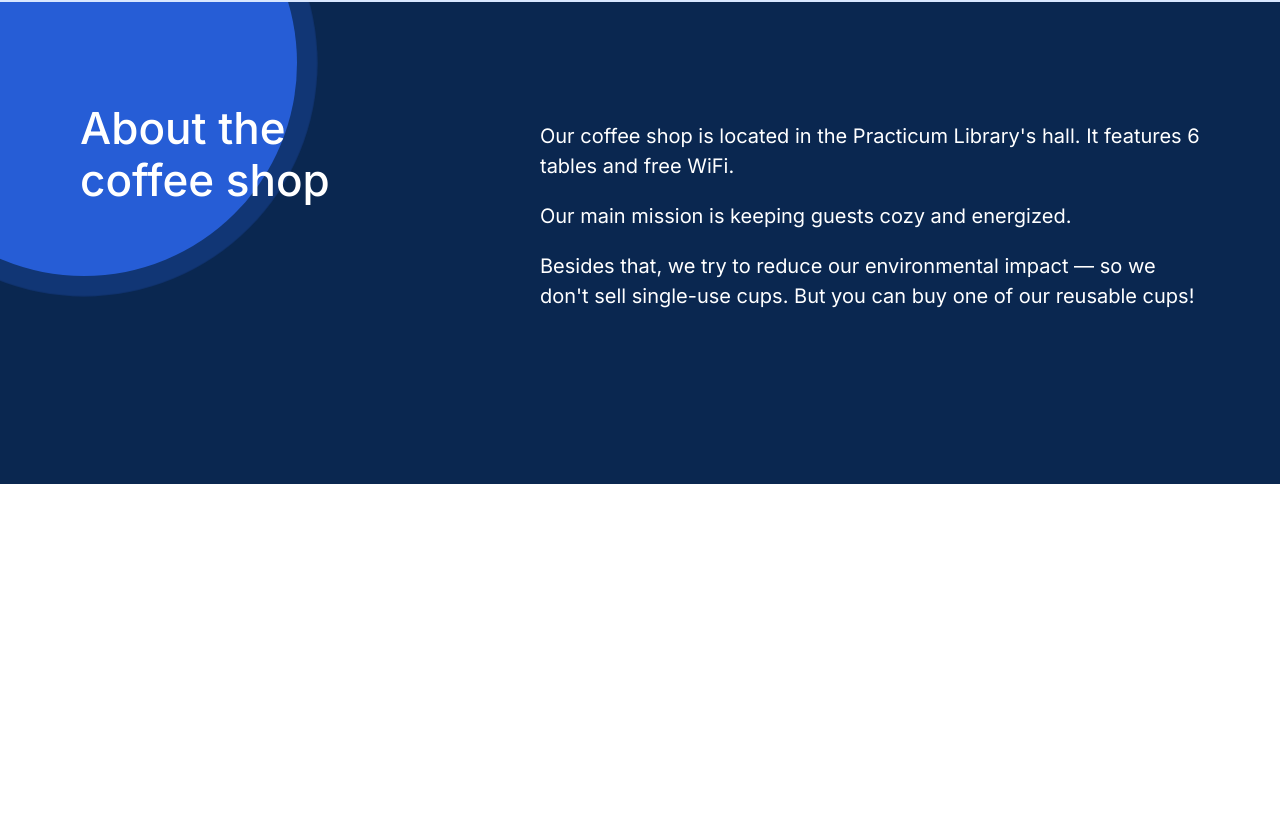
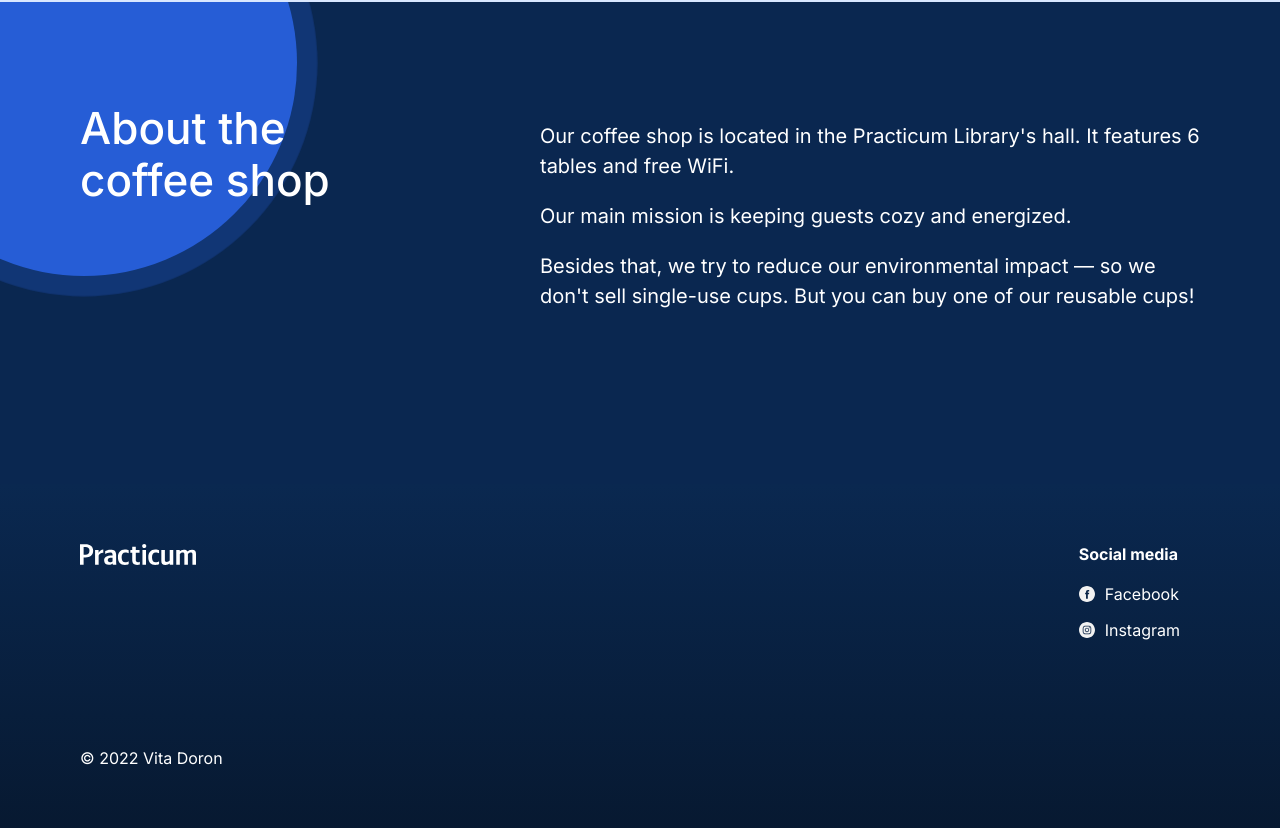
Before and after one commit to tata-fritata/se_project_coffeeshop, a plain HTML site: page index.html in a window 1280 px wide. Shown: the part 3970-4798 px from the top of the page. Before the commit the page ends 4454 px from the top, so only its background shows below. Drawn offline with Linux system fonts and the light colour scheme.

Commit message:
finish footer

```diff
--- a/index.html
+++ b/index.html
@@ -29,16 +29,16 @@
         <nav class="nav">
           <ul class="nav__links">
             <li>
-              <a class="nav__link">Menu</a>
+              <a href="#Menu" class="nav__link">Menu</a>
             </li>
             <li>
-              <a class="nav__link">Recipes</a>
+              <a href="#Recipes" class="nav__link">Recipes</a>
             </li>
             <li>
-              <a class="nav__link">Book a table</a>
+              <a href="#Reservation" class="nav__link">Book a table</a>
             </li>
             <li>
-              <a class="nav__link">Contacts</a>
+              <a href="#Footer" class="nav__link">Contacts</a>
             </li>
           </ul>
         </nav>
@@ -91,7 +91,7 @@
           </div>-->
       </header>
       <main class="main">
-        <section class="menu">
+        <section id="Menu" class="menu">
           <div class="menu__title">Menu</div>
           <div class="menu__subtitle">
             <p>
@@ -199,7 +199,7 @@
             </div>
           </div>
         </section>
-        <section class="recipes">
+        <section id="Recipes" class="recipes">
           <div class="recipes__title">Recipes</div>
           <div class="recipes__subtitle">
             <p>
@@ -246,7 +246,7 @@
             </div>
           </div>
         </section>
-        <section class="reservation">
+        <section id="Reservation" class="reservation">
           <div class="reservation__title">Book a table</div>
           <form class="form reservation__form">
             <fieldset class="form__fieldset">
@@ -311,7 +311,7 @@
             </fieldset>
           </form>
         </section>
-        <section id="About" class="about">
+        <section class="about">
 
 <!--ksdhfsdhfsdhfksjdhfkjsdhfkjsdhjkfhsd-->
 
@@ -338,7 +338,49 @@
 
         </section>
       </main>
-      <footer class="footer"></footer>
+      <footer id="Footer" class="footer">
+
+<!--sdjfhshfodfoidsuofiudsoifuoisdufoidsuofiusdoi-->
+
+          <div class="footer__content">
+            <div class="footer__column">
+              <img
+                src="./image/practicum_logo.svg"
+                alt="logo"
+                class="footer__logo"
+              />
+            </div>
+            <div class="footer__column footer__column_content_social">
+              <h4 class="footer__social-heading">Social media</h4>
+              <ul class="footer__list">
+                <li class="footer__list-item">
+                  <a href="#" class="footer__social-link">
+                    <img
+                      src="./image/facebook_white.svg"
+                      alt="Facebook icon"
+                      class="footer__social-icon"
+                    />
+                    Facebook
+                  </a>
+                </li>
+                <li class="footer__list-item">
+                  <a href="#" class="footer__social-link">
+                    <img
+                      src="./image/instagram_white.svg"
+                      alt="Instagram icon"
+                      class="footer__social-icon"
+                    />
+                    Instagram
+                  </a>
+                </li>
+              </ul>
+            </div>
+          </div>
+          <p class="footer__copyright">© 2022 Vita Doron</p>
+
+<!--sdjfhshfodfoidsuofiudsoifuoisdufoidsuofiusdoi-->
+
+      </footer>
     </div>
   </body>
 </html>
--- a/pages/index.css
+++ b/pages/index.css
@@ -55,7 +55,7 @@
 }
 .nav__link {
   color: #000000;
-  transition: color 0.3s linear;
+  transition: color 0.2s linear;
   text-decoration: none;
   font-family: Inter;
   font-style: normal;
@@ -314,6 +314,12 @@
   width: 385px;
   color: #ffffff;
   font-weight: 500;
+  border-radius: 4px;
+  opacity: 100%;
+  transition: opacity 0.3s linear;
+}
+.form__button:hover {
+  opacity: 70%;
 }
 .form__input-checkbox {
   border-radius: 2px;
@@ -381,5 +387,73 @@
   left: -129px;
 }
 .about__circle_animation_blurred {
-  animation: pulsate 1.3s ease-in-out infinite backwards;
+  animation: pulsate 1.3s ease-in-out infinite both;
 }
+
+/* FOOTER */
+
+.footer {
+  box-sizing: border-box;
+  background: linear-gradient(180deg, #0a2850 0%, #071931 100%);
+  color: #fff;
+  padding: 60px 100px 0 80px;
+  /*min-height: 224px;*/
+}
+
+.footer__content {
+  display: flex;
+  justify-content: space-between;
+}
+.footer__column_content_social {
+}
+
+.footer__logo {
+  width: 116px;
+  height: 21px;
+}
+
+.footer__list {
+  list-style-type: none;
+  padding: 0;
+  margin: 0;
+}
+
+.footer__list-item {
+  margin-bottom: 16px;
+}
+.footer__list-item:last-of-type {
+  margin-bottom: 0;
+}
+
+.footer__social-heading {
+  margin: 0 0 20px;
+}
+
+.footer__social-link {
+  display: flex;
+  align-items: center;
+  gap: 10px;
+  color: white;
+  font-size: 16px;
+  line-height: 20px;
+  text-decoration: none;
+  transition: color 0.5s linear;
+}
+.footer__social-link:hover {
+  color: #c1c1c1;
+}
+
+.footer__social-icon {
+  width: 16px;
+  height: 16px;
+  transition: color 0.3s linear;
+}
+.footer__social-icon:hover {
+  color: #c1c1c1;
+}
+
+.footer__copyright {
+  margin: auto;
+  padding-top: 108px;
+  padding-bottom: 60px;
+}
```
